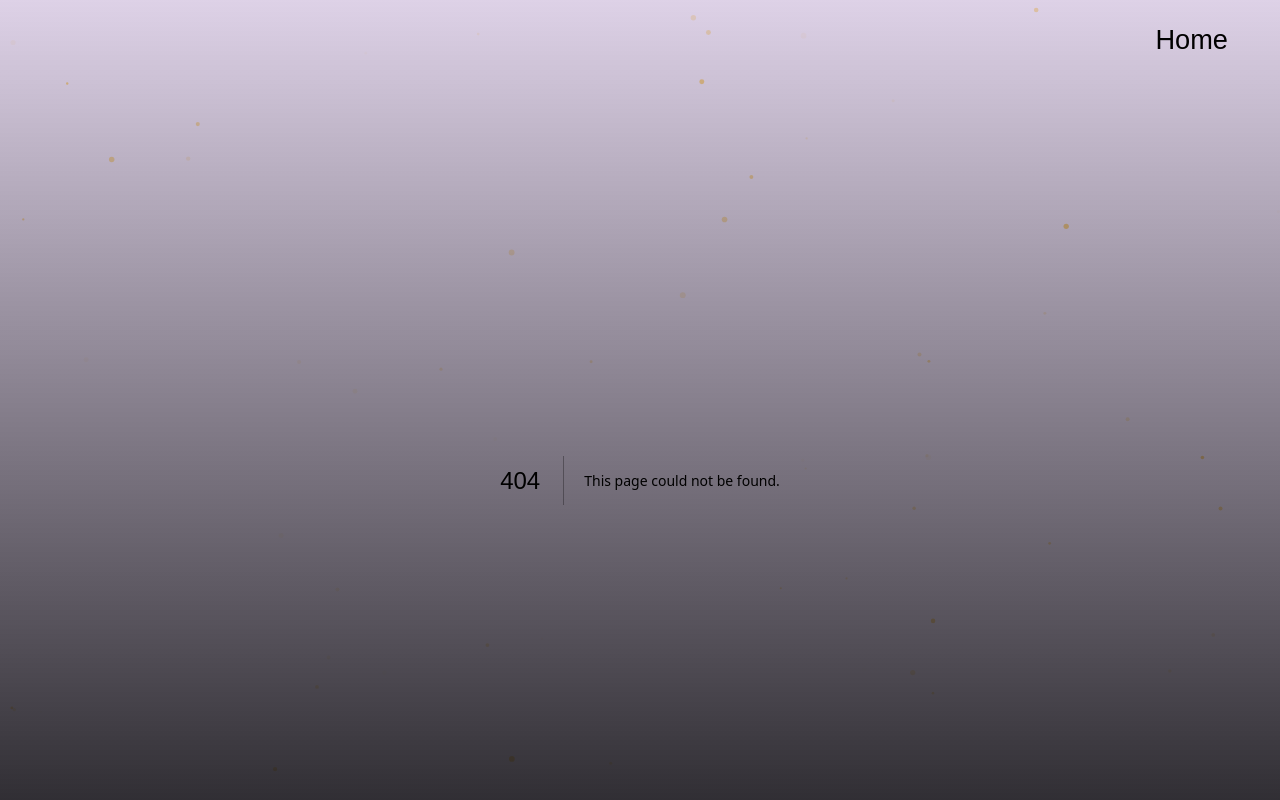
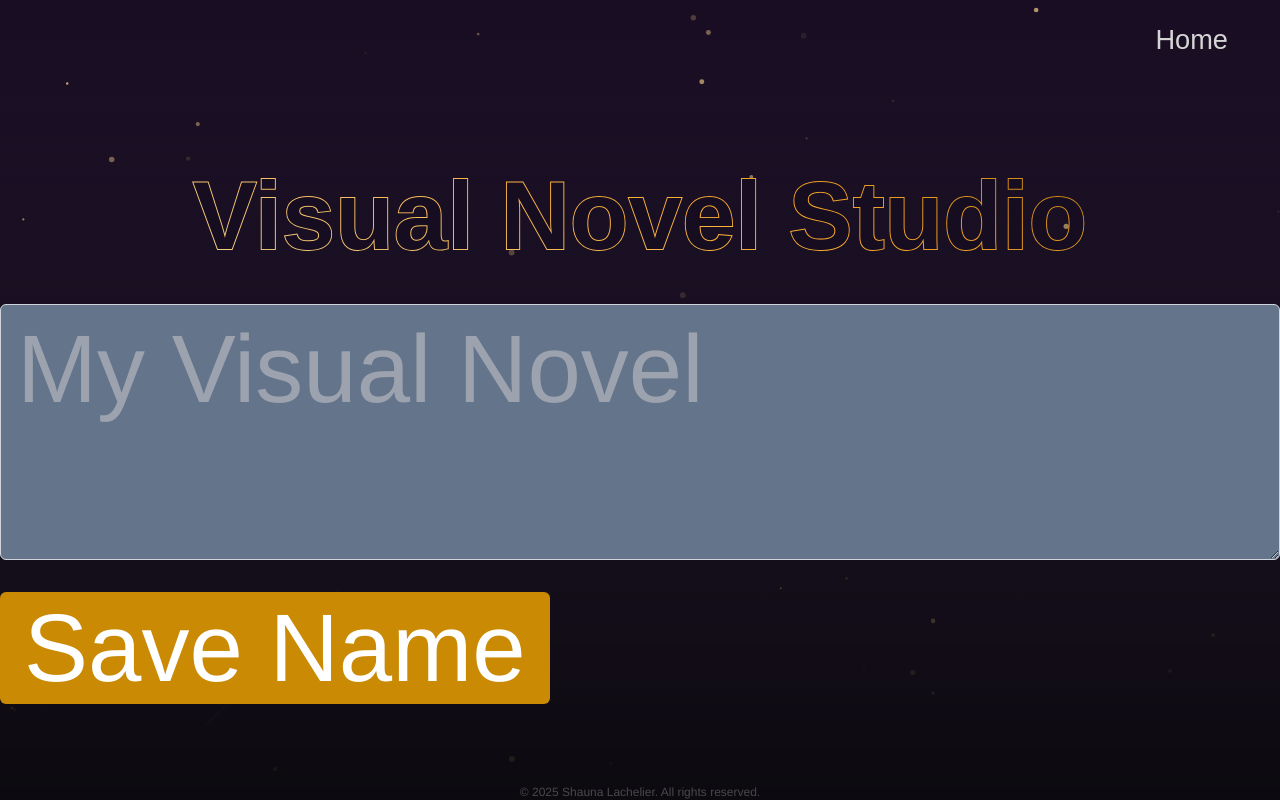
Before and after one commit to SLachelier/Visual-Novel-Arcade, a Next.js app: page /vn-maker in a window 1280 px wide. Before the commit this address had no page. Shown: the top 800 px of the page. Built offline with nearby package versions, Linux system fonts and the light colour scheme; a web font is replaced by a local one.

Commit message:
layout for game making page

```diff
--- a/app/contribute/page.tsx
+++ /dev/null
@@ -1,12 +0,0 @@
-import '../../app/globals.css';
-import { motion } from 'framer-motion';
-
-export default function Contribute() {
-  return(
-    <section className='lg:text-8xl text-center mt-10 sm:text-6xl xs:text-6xl text-6xl py-[3rem] text-gradient stroke-gold-shine'>
-      <div>
-        <h1>Contributing</h1>
-      </div>
-    </section>
-  );
-}
--- /dev/null
+++ b/app/vn-maker/page.tsx
@@ -0,0 +1,27 @@
+"use client";
+import '../../app/globals.css';
+import { motion } from 'framer-motion';
+
+export default function VNmaker() {
+  return(
+    <section className='lg:text-8xl text-center mt-10 sm:text-6xl xs:text-6xl text-6xl py-[3rem] text-gradient stroke-gold-shine'>
+      <div>
+        <h1>Visual Novel Studio</h1>
+      </div>
+      <motion.div
+        initial={{ opacity: 0, y: -50 }}
+        animate={{ opacity: 1, y: 0 }}
+      >
+        <form className='mt-10 flex flex-col items-start justify-start gap-4'>
+          <textarea className='w-full h-64 p-4 border border- border-gray-300 rounded-md bg-slate-500 focus:border-gray-100 outline-none' placeholder='My Visual Novel'></textarea>
+          <button className='mt-4 px-6 py-2 bg-yellow-600 text-white rounded-md hover:bg-yellow-500 transition-colors duration-300'>
+            Save Name
+          </button>
+        </form>
+        <div id='vn-editor-container' className='flex justify-center bg-slate-500 rounded-md w-full'>
+
+        </div>
+      </motion.div>
+    </section>
+  );
+}
--- a/components/Header.tsx
+++ b/components/Header.tsx
@@ -25,9 +25,9 @@ export default function Header() {
               <li>
                 <Link
                   className={'flex w-full px-3 py-3 transition nav-link'}
-                  href="/contribute"
+                  href="/vn-maker"
                 >
-                  Contribute
+                  Make Your Own
                 </Link>
               </li>
             </>
```
